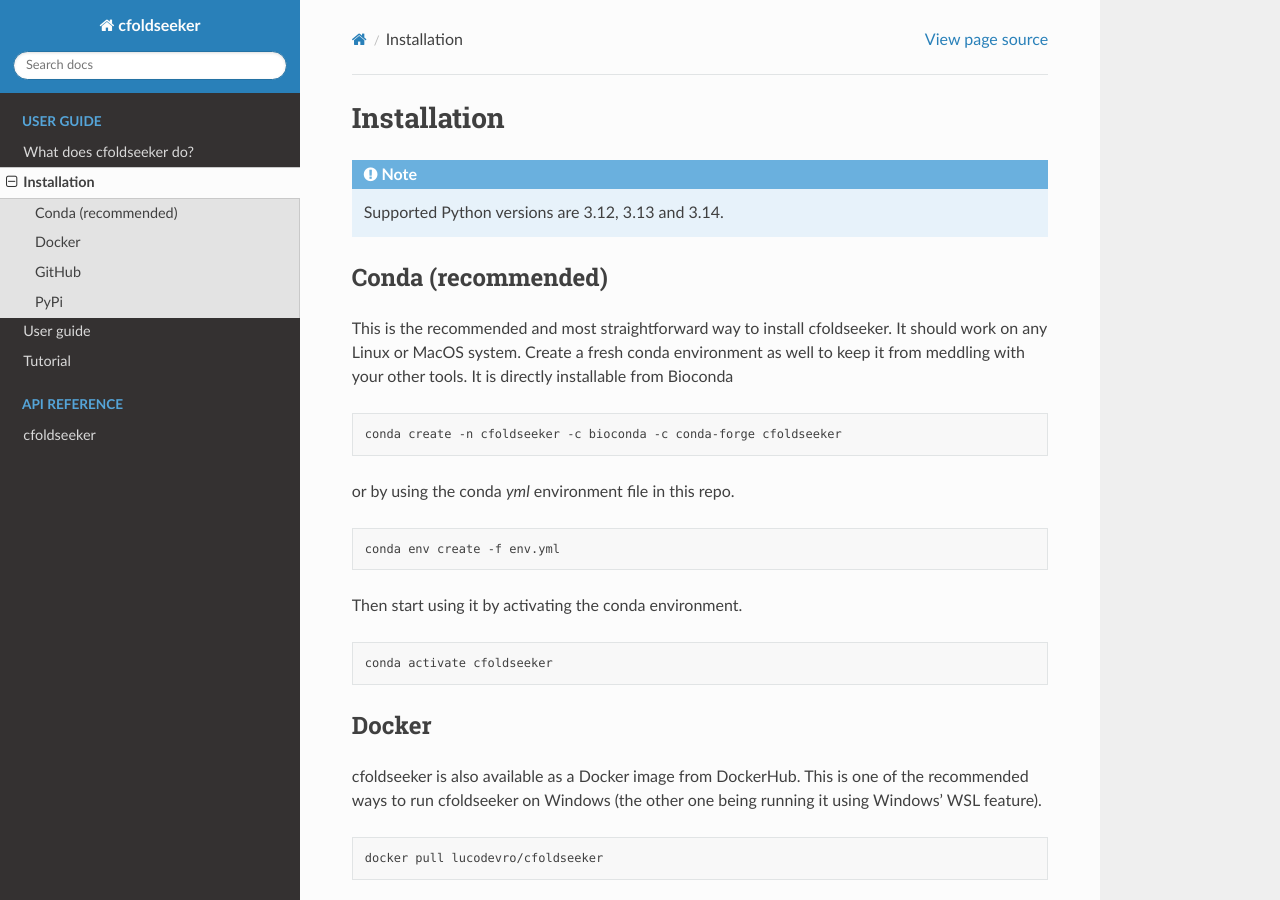
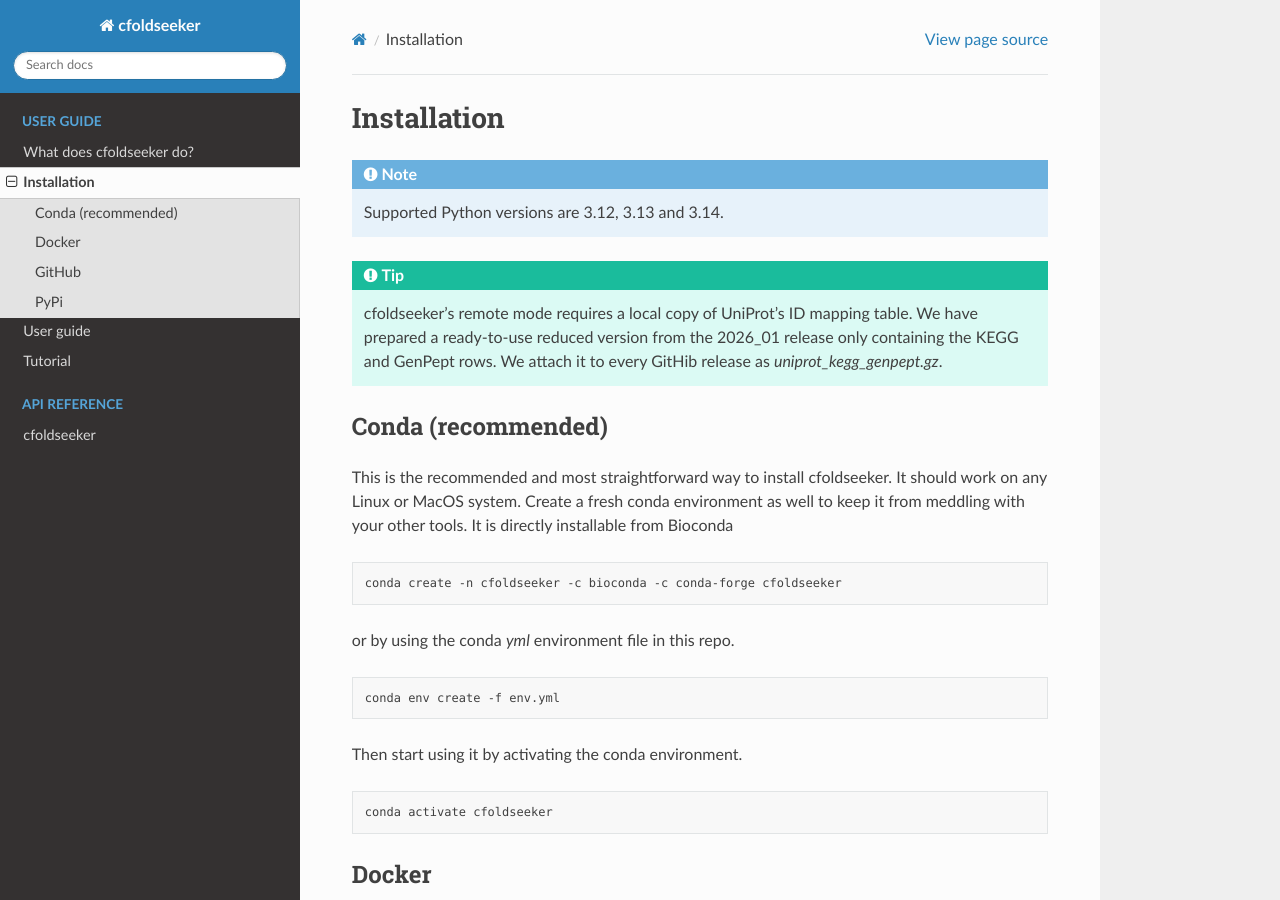
Before and after one commit to LucoDevro/cfoldseeker, a Sphinx documentation site: the page built from docs/guide/install.rst, in a window 1280 px wide and 900 px high. Built offline with Sphinx 7.4.7 and the Read the Docs theme 3.1.0, drawn with Linux system fonts in a browser that asks for light colours.

Commit message:
Update installation guide with UniProt ID mapping info
Added a note about the required UniProt ID mapping table for remote mode.

```diff
--- a/docs/guide/install.rst
+++ b/docs/guide/install.rst
@@ -4,6 +4,11 @@
 .. note::
 
    Supported Python versions are 3.12, 3.13 and 3.14.
+
+.. tip::
+
+   cfoldseeker's remote mode requires a local copy of UniProt's ID mapping table. We have prepared a ready-to-use reduced version from the 2026_01 release only containing the KEGG and GenPept rows. We attach it to every GitHib release as `uniprot_kegg_genpept.gz`.
+
 
 Conda (recommended)
 -----------------------
```
